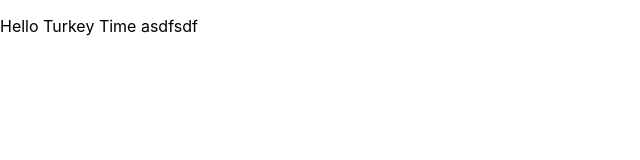
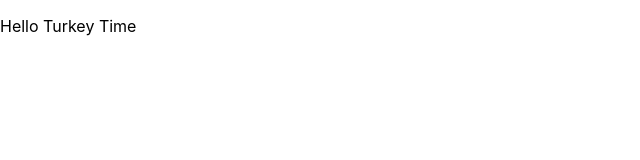
Before and after one commit to giffinmike/quackapp1, a React (Create React App) app: page / in a window 1280 px wide. Shown: the top 160 px of the page, without its empty margins (0-640 px from the left). Built offline with nearby package versions, Linux system fonts and the light colour scheme.

Commit message:
post vercel deploy

```diff
--- a/src/App.tsx
+++ b/src/App.tsx
@@ -3,7 +3,7 @@ import React from 'react';
 function App() {
   return (
     <div>
-      <p>Hello Turkey Time asdfsdf</p>
+      <p>Hello Turkey Time</p>
     </div>
   );
 }
```
